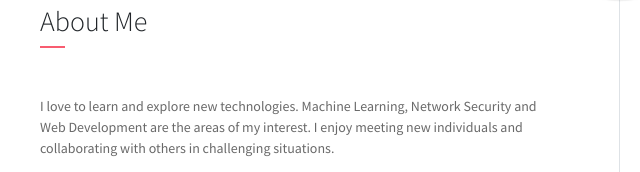
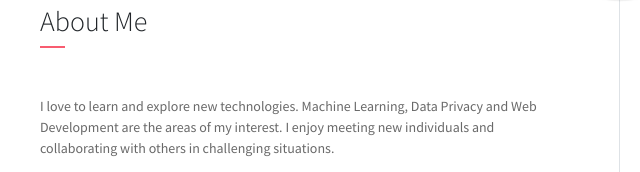
Before and after one commit to Durlov1603025/Durlov1603025.github.io, a plain HTML site: page index.html in a window 1280 px wide. Shown: the part 761-933 px from the top of the page, 20-660 px from the left. Drawn offline with Linux system fonts and the light colour scheme.

Commit message:
Update index.html

```diff
--- a/index.html
+++ b/index.html
@@ -85,7 +85,7 @@
                 <h3 class="font-weight-light">About Me</h3>
                 <span class="line mb-5"></span>
                 <!-- <h5 class="mb-3">A Web Designer / Developer Located In Our Lovely Earth</h5> -->
-                <p class="mt-20">I love to learn and explore new technologies. Machine Learning, Network Security and Web Development are the areas of my interest. I enjoy meeting new individuals and collaborating with others in challenging situations.</p>
+                <p class="mt-20">I love to learn and explore new technologies. Machine Learning, Data Privacy and Web Development are the areas of my interest. I enjoy meeting new individuals and collaborating with others in challenging situations.</p>
                 <a href="https://github.com/Durlov1603025/Durlov1603025.github.io/raw/main/Mahbubur%20Rahman_cv.pdf">
                     <button class="btn btn-outline-danger"><i class="icon-down-circled2 "></i>Download My CV</button>
                 </a>
```
